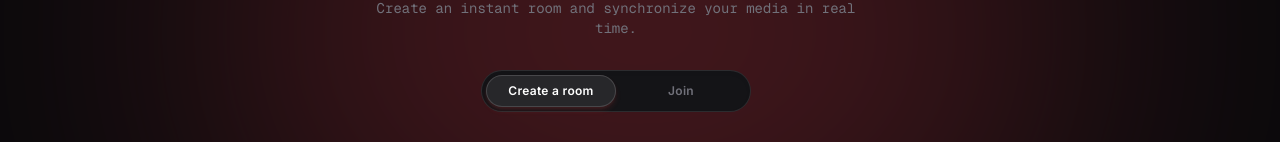
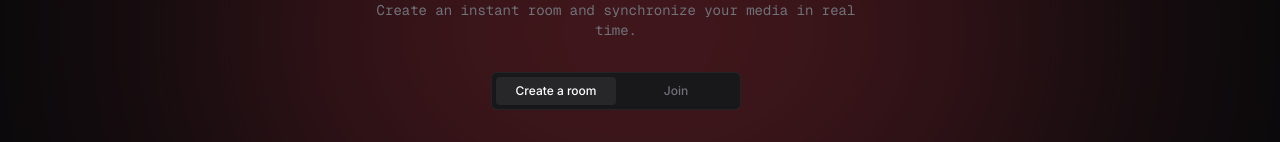
Before and after one commit to Moohmoo/Synk, a React (Vite) app in the folder front/: page / in a window 1280 px wide. Shown: the part 368-510 px from the top of the page. Built offline with nearby package versions, Linux system fonts and the light colour scheme; no server answers.

Commit message:
refactor(home): retablissement du toggle de mode initial

```diff
--- a/front/src/views/home/HomeView.tsx
+++ b/front/src/views/home/HomeView.tsx
@@ -221,21 +221,18 @@ export function HomeView() {
           </div>
         </div>
 
-        {/* Le sélecteur de mode : Capsule avec pilule à effet ressort élastique (Spring) */}
-        <div className="relative inline-flex items-center p-1 mb-8 bg-[#141417] rounded-full border border-white/10 mx-auto select-none shadow-inner">
-          {/* Pilule coulissante active (physique de goutte d'eau / ressort) */}
+        {/* Le sélecteur de mode (Créer / Rejoindre) */}
+        <div className="relative flex p-1 mb-8 bg-[#18181b] rounded-md border border-white/5 mx-auto select-none">
           <div
-            className={`absolute top-1 bottom-1 left-1 w-[130px] rounded-full bg-[#27272a] border border-white/15 shadow-md transition-all duration-500 [transition-timing-function:cubic-bezier(0.34,1.56,0.64,1)] ${
-              mode === "create"
-                ? "translate-x-0 shadow-red-500/15"
-                : "translate-x-[130px] shadow-cyan-500/15"
+            className={`absolute top-1 bottom-1 left-1 w-[120px] bg-[#27272a] rounded shadow-sm transition-transform duration-300 ease-out ${
+              mode === "create" ? "translate-x-0" : "translate-x-[120px]"
             }`}
           />
 
           <button
             type="button"
             onClick={() => handleSwitchMode("create")}
-            className={`relative z-10 w-[130px] text-center px-4 py-2 rounded-full text-xs font-semibold tracking-wide transition-colors duration-300 ${
+            className={`relative z-10 w-[120px] text-center px-3 py-1.5 text-xs font-medium transition-colors duration-300 ${
               mode === "create" ? "text-white" : "text-zinc-500 hover:text-zinc-300"
             }`}
           >
@@ -245,7 +242,7 @@ export function HomeView() {
           <button
             type="button"
             onClick={() => handleSwitchMode("join")}
-            className={`relative z-10 w-[130px] text-center px-4 py-2 rounded-full text-xs font-semibold tracking-wide transition-colors duration-300 ${
+            className={`relative z-10 w-[120px] text-center px-3 py-1.5 text-xs font-medium transition-colors duration-300 ${
               mode === "join" ? "text-white" : "text-zinc-500 hover:text-zinc-300"
             }`}
           >
```
